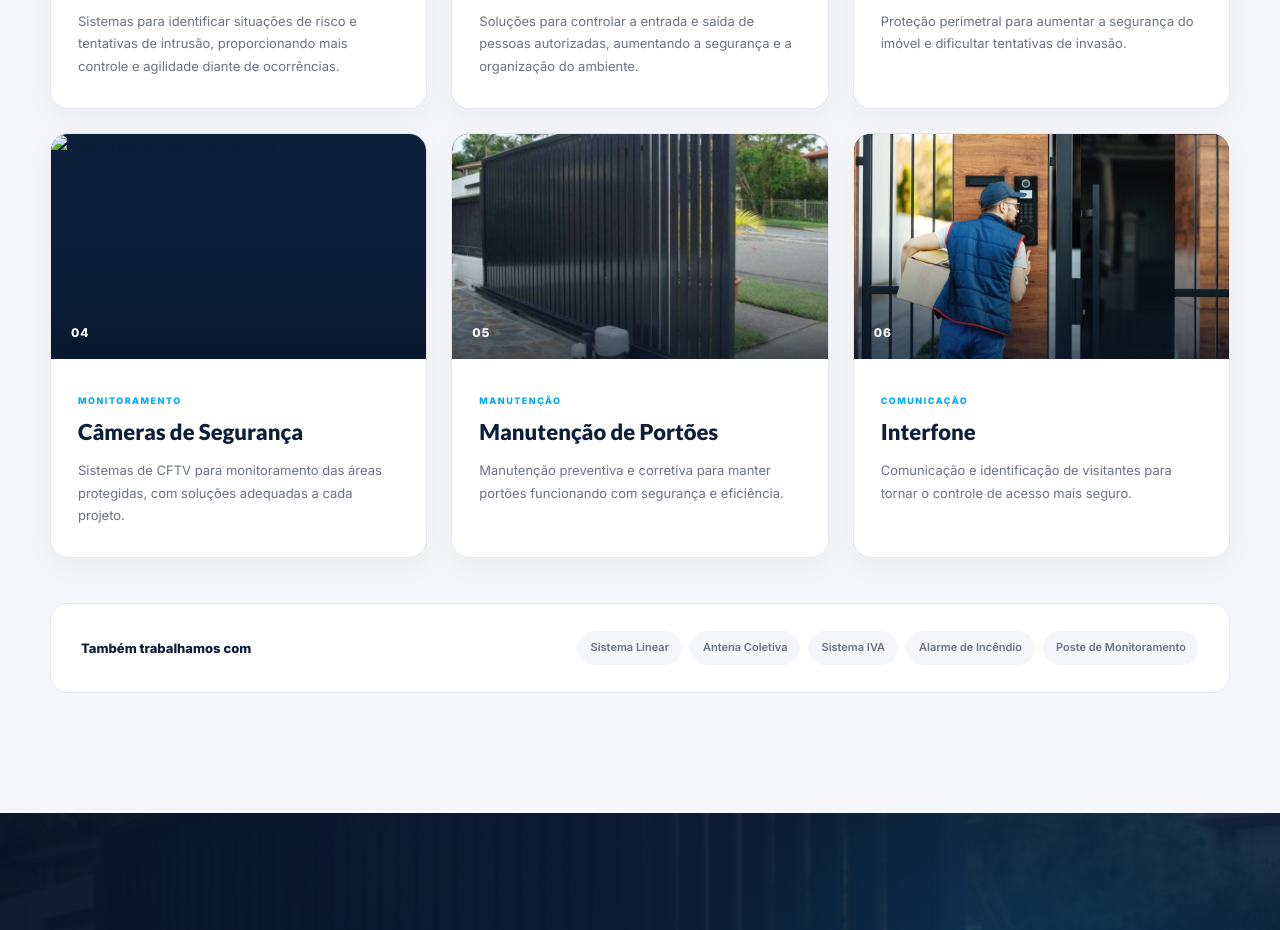
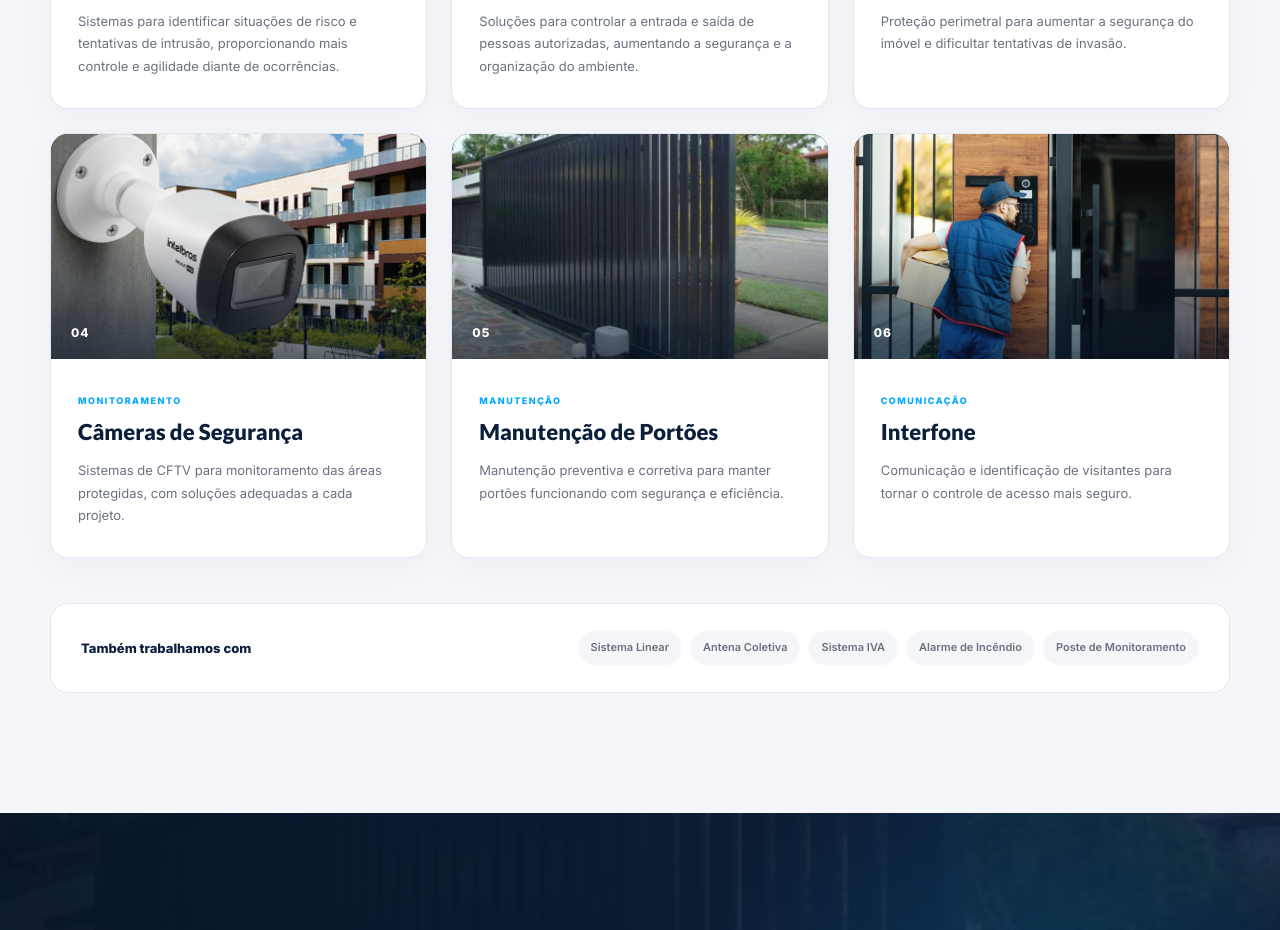
Before and after one commit to jhetecnologia/cmport, a plain HTML site: page index.html in a window 1280 px wide. Shown: the part 1900-2830 px from the top of the page. Drawn offline with Linux system fonts and the light colour scheme.

Commit message:
Update index.html

```diff
--- a/index.html
+++ b/index.html
@@ -401,8 +401,8 @@
                         <div class="service-image">
 
                             <img
-                                src="Imagens/WhatsApp-Image-2023-08-18-at-14.48.38-1.jpeg"
-                                alt="Câmeras de segurança CFTV">
+                                 src="Imagens/Camera de segurança.jpeg"
+                                 alt="Câmeras de segurança CFTV">
 
                             <span class="service-number">04</span>
 
```
